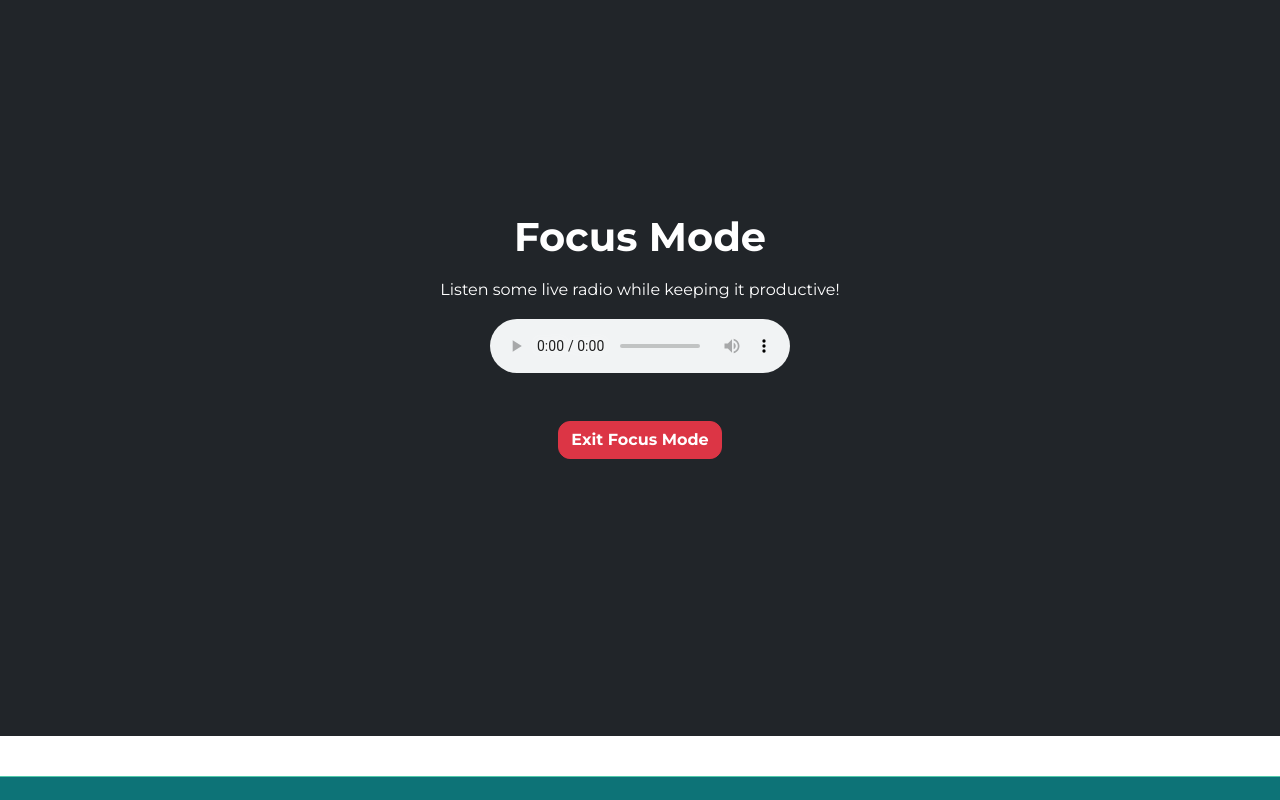
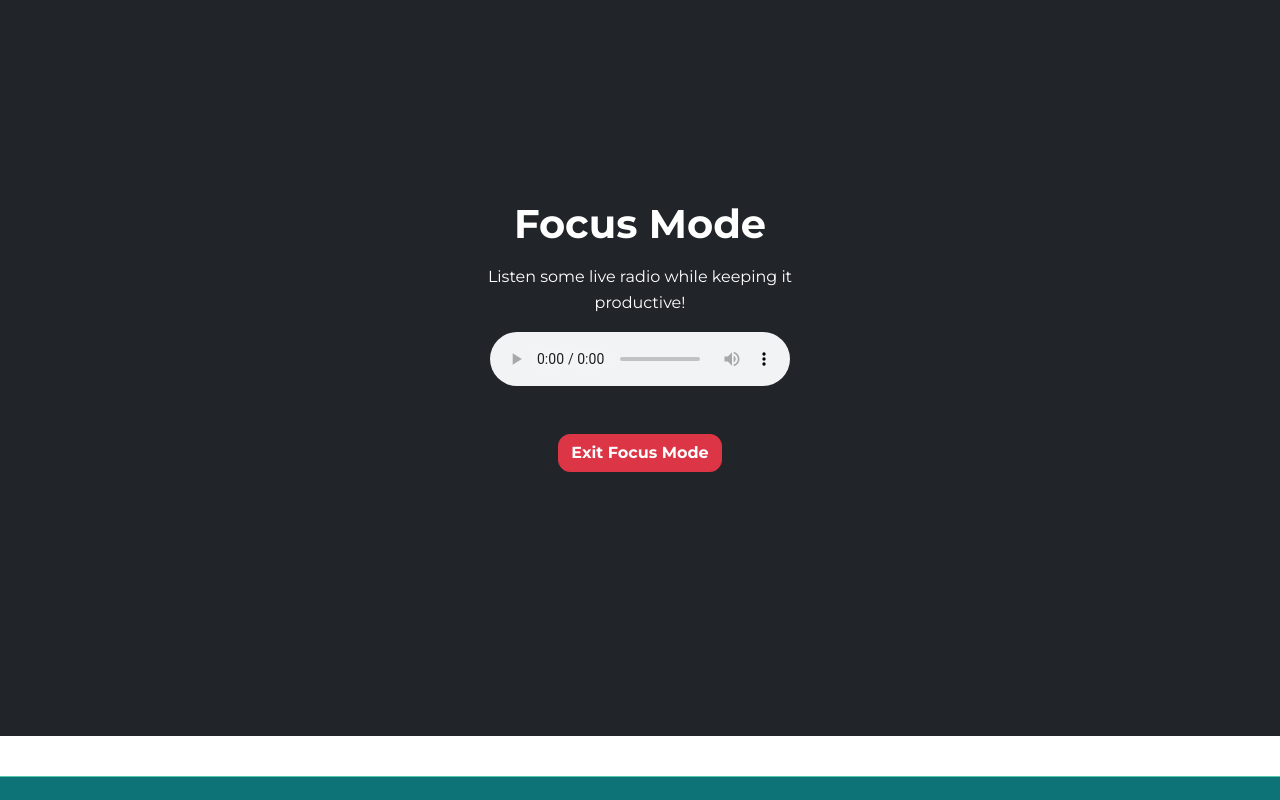
Before and after one commit to iawthanb/xot, a React (Create React App) app: page /timer in a window 1280 px wide. Both pictures are taken after a click on the button "Enter Focus Mode". Shown: the part 210-1010 px from the top of the page. Built offline with nearby package versions, Linux system fonts and the light colour scheme.

Commit message:
Update FocusMode.jsx

```diff
--- a/src/components/FocusMode.jsx
+++ b/src/components/FocusMode.jsx
@@ -6,7 +6,7 @@ const FocusMode = ({ onExit }) => {
   return (
     <div className="focus-mode d-flex flex-column justify-content-center align-items-center vh-100 bg-dark text-white">
       <h2 className="h1 fw-bold mb-3">Focus Mode</h2>
-      <p style={{maxWidth: '400px'}}>Listen some live radio while keeping it productive!</p>
+      <p style={{maxWidth: '370px'}}>Listen some live radio while keeping it productive!</p>
       <audio controls autoPlay className="xot-audio-player">
         <source src={radioUrl} type="audio/mpeg" />
         Your browser does not support the audio element.
```
